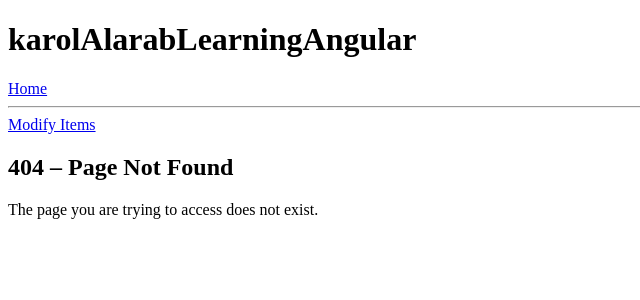
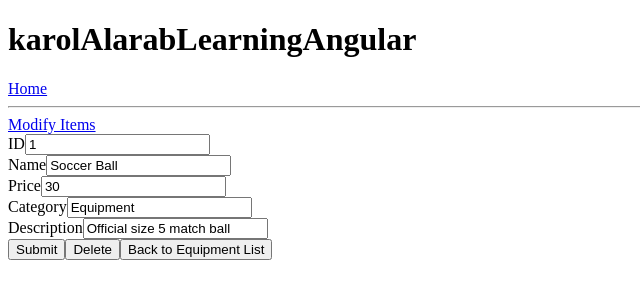
Before and after one commit to Karol-ALArab/karolAlarabLearningAngular, an Angular app: page /modify/1 in a window 1280 px wide. Before the commit this address had no page. Shown: the top 300 px of the page, without its empty margins (0-640 px from the left). Built offline with nearby package versions, Linux system fonts and the light colour scheme.

Commit message:
Assigment 6: Adding edit and delete buttons

```diff
--- a/src/app/equipment-list/equipment-list.html
+++ b/src/app/equipment-list/equipment-list.html
@@ -1,8 +1,21 @@
 <div class="equipment-list-container">
   <h2>Soccer Equipment List</h2>
 
-  <app-equipment-list-item
-    *ngFor="let equipment of items"
-    [item]="equipment">
-  </app-equipment-list-item>
+  <div *ngFor="let equipment of items" class="equipment-row">
+
+    <app-equipment-list-item
+      [item]="equipment">
+    </app-equipment-list-item>
+
+    <div class="equipment-actions">
+      <button type="button" (click)="editItem(equipment.id)">
+        Edit
+      </button>
+
+      <button type="button" (click)="deleteItem(equipment.id)">
+        Delete
+      </button>
+    </div>
+
+  </div>
 </div>
--- a/src/app/equipment-list/equipment-list.ts
+++ b/src/app/equipment-list/equipment-list.ts
@@ -1,30 +1,45 @@
-import {Component, OnInit} from '@angular/core';
-import {Items} from '../shared-models/items';
-import {EquipmentListItem} from '../equipment-list-item/equipment-list-item';
-import {NgFor} from '@angular/common';
-import {EquipmentService} from '../services/equipment';
+import { Component, OnInit } from '@angular/core';
+import { NgFor } from '@angular/common';
+import { Router } from '@angular/router';
 
+import { Items } from '../shared-models/items';
+import { EquipmentListItem } from '../equipment-list-item/equipment-list-item';
+import { EquipmentService } from '../services/equipment';
 
 @Component({
   selector: 'app-equipment-list',
-  imports: [
-    EquipmentListItem,
-  NgFor
-  ],
+  standalone: true,
+  imports: [EquipmentListItem, NgFor],
   templateUrl: './equipment-list.html',
   styleUrl: './equipment-list.css',
 })
 export class EquipmentList implements OnInit {
+
   items: Items[] = [];
 
+  constructor(
+    private equipmentService: EquipmentService,
+    private router: Router
+  ) {}
 
-  constructor(private equipmentService: EquipmentService) { }
+  ngOnInit(): void {
+    this.loadEquipment();
+  }
 
-  ngOnInit() {
+  loadEquipment(): void {
     this.equipmentService.getEquipment().subscribe({
       next: (data: Items[]) => this.items = data,
-      error: err => console.error("Error fetching equipment", err),
-      complete: () => console.log("Equipment data fetch complete!")
+      error: err => console.error('Error fetching equipment', err),
+      complete: () => console.log('Equipment data fetch complete!')
     });
   }
+
+  editItem(id: number): void {
+    this.router.navigate(['/modify', id]);
+  }
+
+  deleteItem(id: number): void {
+    this.equipmentService.deleteEquipment(id);
+    this.loadEquipment();
+  }
 }
--- a/src/app/modify-list-item/modify-list-item.html
+++ b/src/app/modify-list-item/modify-list-item.html
@@ -1 +1,33 @@
-<p>modify-list-item works!</p>
+<form [formGroup]="itemForm" (ngSubmit)="onSubmit()">
+
+  <div class="form-group">
+    <label for="id">ID</label>
+    <input type="number" id="id" formControlName="id" />
+  </div>
+
+  <div class="form-group">
+    <label for="name">Name</label>
+    <input type="text" id="name" formControlName="name" required />
+  </div>
+
+  <div class="form-group">
+    <label for="price">Price</label>
+    <input type="number" id="price" formControlName="price" required />
+  </div>
+
+  <div class="form-group">
+    <label for="category">Category</label>
+    <input type="text" id="category" formControlName="category" />
+  </div>
+
+  <div class="form-group">
+    <label for="description">Description</label>
+    <input type="text" id="description" formControlName="description" />
+  </div>
+
+  <button type="submit">Submit</button>
+  <button type="button" (click)="onDelete()">Delete</button>
+  <button type="button" (click)="navBackToEquipmentList()">Back to Equipment List</button>
+</form>
+
+<p *ngIf="error">{{ error }}</p>
--- a/src/app/modify-list-item/modify-list-item.ts
+++ b/src/app/modify-list-item/modify-list-item.ts
@@ -1,11 +1,86 @@
-import { Component } from '@angular/core';
+import { Component, OnInit } from '@angular/core';
+import { FormBuilder, FormGroup, ReactiveFormsModule, Validators } from '@angular/forms';
+import { ActivatedRoute, Router } from '@angular/router';
+import { CommonModule, NgIf } from '@angular/common';
+
+import { EquipmentService } from '../services/equipment';
+import { Items } from '../shared-models/items';
 
 @Component({
   selector: 'app-modify-list-item',
-  imports: [],
+  standalone: true,
+  imports: [CommonModule, NgIf, ReactiveFormsModule],
   templateUrl: './modify-list-item.html',
-  styleUrl: './modify-list-item.css',
+  styleUrl: './modify-list-item.css'
 })
-export class ModifyListItem {
+export class ModifyListItem implements OnInit {
 
+
+  itemForm: FormGroup;
+  item: Items | undefined;
+  error: string | null = null;
+
+  constructor(
+    private equipmentService: EquipmentService,
+    private fb: FormBuilder,
+    private router: Router,
+    private route: ActivatedRoute
+  ) {
+
+    this.itemForm = this.fb.group({
+      id: [null], // leave blank for create; filled when editing
+      name: ['', Validators.required],
+      price: [0, [Validators.required, Validators.min(0)]],
+      category: ['', Validators.required],
+      description: ['', Validators.required],
+      image: [''] // optional
+    });
+  }
+
+  ngOnInit(): void {
+
+    const id = Number(this.route.snapshot.paramMap.get('id'));
+
+    if (id) {
+      this.equipmentService.getEquipmentById(id).subscribe({
+        next: (item) => {
+          if (item) {
+            this.itemForm.patchValue(item);
+          }
+        },
+        error: (err) => {
+          this.error = 'Error Fetching Equipment';
+          console.error('Error Fetching: ', err);
+        }
+      });
+    }
+  }
+
+  onSubmit(): void {
+    if (!this.itemForm.valid) return;
+
+    const item: Items = this.itemForm.value;
+
+
+    if (!isNaN(Number(item.id)) && Number(item.id) > 0) {
+      this.equipmentService.updateEquipment(item)
+        .subscribe(() => this.router.navigate(['/equipment']));
+    } else {
+      item.id = this.equipmentService.generateNewId();
+      this.equipmentService.addEquipment(item)
+        .subscribe(() => this.router.navigate(['/equipment']));
+    }
+  }
+
+  onDelete(): void {
+    const id = Number(this.itemForm.value.id);
+    if (id) {
+      this.equipmentService.deleteEquipment(id);
+      this.router.navigate(['/equipment']);
+    }
+  }
+
+  navBackToEquipmentList(): void {
+    this.router.navigate(['/equipment']);
+  }
 }
--- a/src/app/services/equipment.ts
+++ b/src/app/services/equipment.ts
@@ -9,14 +9,14 @@ import { MOCK_EQUIPMENT } from '../data/mock-equipment';
 export class EquipmentService {
   private equipment: Items[] = MOCK_EQUIPMENT;
 
-  constructor() { }
+  constructor() {}
 
-
+  // READ ALL
   getEquipment(): Observable<Items[]> {
     return of(this.equipment);
   }
 
-  // READ
+  // READ ONE
   getEquipmentById(equipmentId: number): Observable<Items | undefined> {
     const item = this.equipment.find(equip => equip.id === equipmentId);
     return of(item);
@@ -37,11 +37,22 @@ export class EquipmentService {
     return of(this.equipment);
   }
 
-  // DELETE
-  deleteEquipment(equipmentId: number): Observable<Items> {
+
+  deleteEquipment(equipmentId: number): void {
     const index = this.equipment.findIndex(equip => equip.id === equipmentId);
-    const deletedItem = this.equipment[index];
-    this.equipment = this.equipment.filter(equip => equip.id !== equipmentId);
-    return of(deletedItem);
+
+    if (index !== -1) {
+      this.equipment.splice(index, 1);
+      console.log('Equipment Deleted!');
+    } else {
+      console.error('Equipment not found for deletion.');
+    }
+  }
+
+
+  generateNewId(): number {
+    return this.equipment.length > 0
+      ? Math.max(...this.equipment.map(item => item.id)) + 1
+      : 1;
   }
 }
--- a/src/main.ts
+++ b/src/main.ts
@@ -10,6 +10,7 @@ export const routes: Routes = [
   { path: '', redirectTo: '/equipment', pathMatch: 'full' },
   { path: 'equipment', component: EquipmentList },
   { path: 'modify', component: ModifyListItem },
+  { path: 'modify/:id', component: ModifyListItem },
   { path: '**', component: PageNotFound }
 ];
 
```
